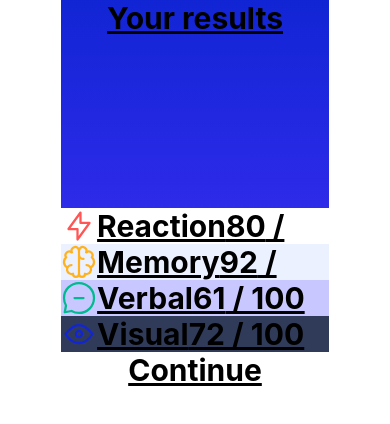
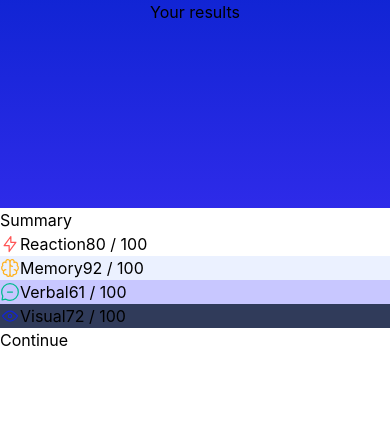
Before and after one commit to scottmcook/results-summary-component, a React (Create React App) app: page / in a window 390 px wide. Shown: the top 424 px of the page. Built offline with nearby package versions, Linux system fonts and the light colour scheme.

Commit message:
Add basic mobile and desktop layout

```diff
--- a/src/App.js
+++ b/src/App.js
@@ -2,11 +2,26 @@ import SkillCard from "./components/SkillCards/SkillCards";
 
 function App() {
   return (
-    <div className="grid place-content-center text-3xl font-bold underline">
-      {/* Result component */}
-      <div style={{background: 'linear-gradient(to bottom, hsl(234, 85%, 45%), hsl(241, 81%, 54%)'}} className="h-52 text-center">Your results</div>
-      <SkillCard />
-      <button>Continue</button>
+    <div className="lg:w-1/2 place-content-center">
+      <div className="flex flex-col lg:flex-row">
+        {/* Result component */}
+        <div className="flex-1">
+          <div
+            style={{
+              background:
+                "linear-gradient(to bottom, hsl(234, 85%, 45%), hsl(241, 81%, 54%)",
+            }}
+            className="h-52 text-center"
+          >
+            Your results
+          </div>
+        </div>
+        <div className="flex-1">
+          <h3>Summary</h3>
+          <SkillCard />
+          <button>Continue</button>
+        </div>
+      </div>
     </div>
   );
 }
```
